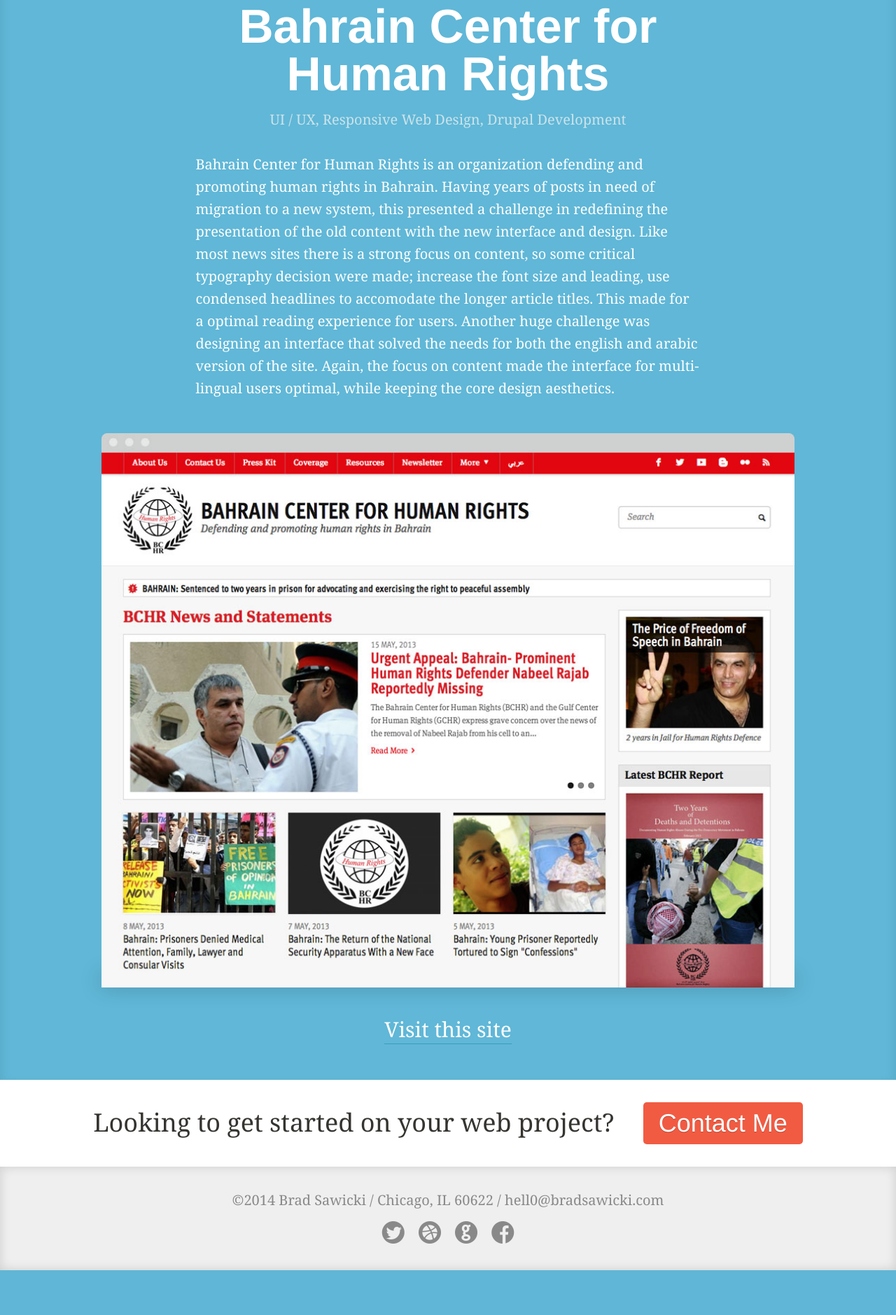
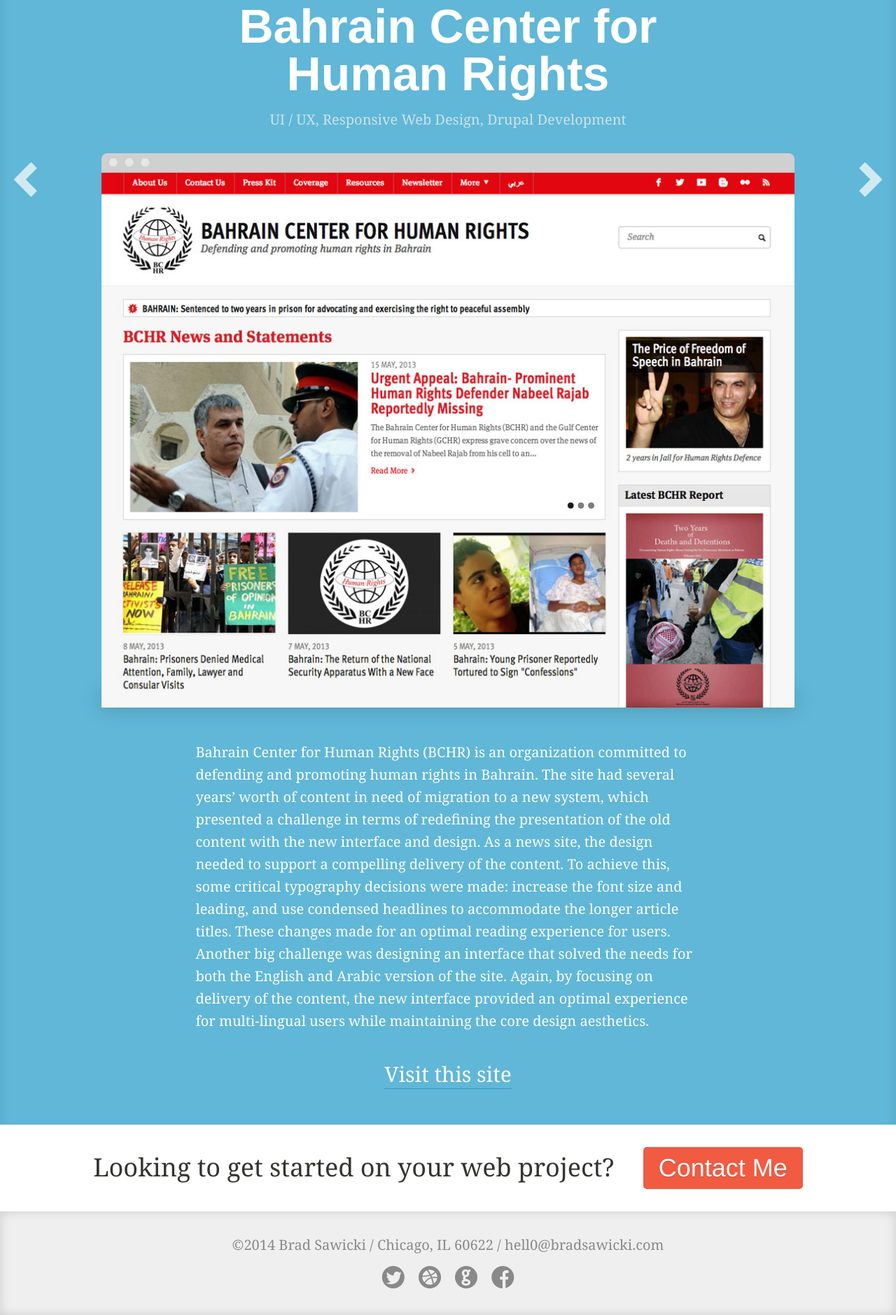
Before and after one commit to bradsawicki/portfolio, a PHP site: page /project/bahrain-center-human-rights/ in a window 1280 px wide. Shown: the part 143-2022 px from the top of the page at 70% size. Before the commit the page ends 1958 px from the top, so only its background shows below. Run offline with PHP 8.4, Linux system fonts and the light colour scheme; some libraries are stand-ins or nearby versions.

Commit message:
Move Project content below image / Add project nav arrows

```diff
--- a/css/styles.css
+++ b/css/styles.css
@@ -31,6 +31,7 @@ body {
 }
 
 .wrapper {
+    position: relative;
 	width: 92%;
 	max-width: 1200px;
 	margin: 0 auto;
@@ -47,14 +48,14 @@ body {
 	background: transparent;
 }
 
-.top {
+.main {
 	padding-top: 2.625em;
 	background: #60b7d7;
 	box-shadow: inset 0 0.5em 1em rgba(0,0,0,0.1);
 	color: #fff;
 }
 
-.main {
+.grid {
 	padding: 48px 0 32px;
 	background: #fff;
 }
@@ -386,6 +387,7 @@ input.error {
 }
 
 .thumbs p {
+    display: none;
 	color: #71716e;
 	font-size: 17px;
 	line-height: 1.2em
@@ -395,11 +397,7 @@ input.error {
     PROJECTS
 ========================================================**/
 
-.top .wrapper {
-    position: relative;
-}
-
-.top .title {
+.main .title {
     position: relative;
 	margin-bottom: 1em;
 	margin-bottom: 16px;
@@ -419,25 +417,25 @@ input.error {
 }
 */
 
-.bchr .top .title {
+.bchr .main .title {
     max-width: 800px;
     margin: 0 auto 16px;
 }
 
 
-.top .content {
+.main .content {
     max-width: 780px;
     margin: 0 auto 3em;
     padding: 0 2.5%;
 }
 
-.top .pic {
+.main .pic {
     position: relative;
     max-width: 990px;
 	margin: 0 auto 3em;
 }
 
-.top .pic:after {
+.main .pic:after {
     content: "";
     position: absolute;
     top: 98%;
@@ -448,12 +446,12 @@ input.error {
     box-shadow: 0 0 30px rgba(0, 0, 0, 0.35);
 }
 
-.project .top a {
+.visit a {
 	color: #fff;
 	border-bottom: 1px solid #3a9cbd;
 }
 
-.project .top a:hover {
+.visit a:hover {
 	border-color: #007397;
 }
 
@@ -473,6 +471,29 @@ input.error {
 .visit .btn {
     font-size: 1.25em;
     padding: 0.6em 1em 0.5em;
+}
+
+.project-nav .arrow {
+    display: block;
+    opacity: 0.7;
+    position: fixed;
+    top: 50%;
+    left: 20px;
+    width: 33px;
+    height: 50px;
+    margin-top: -25px;
+    background: url(/images/arrows.svg) no-repeat;
+    border: none;
+}
+
+.project-nav .arrow:hover {
+    opacity: 1;
+}
+
+.project-nav .next {
+    left: auto;
+    right: 20px;
+    background-position: -60px 0;
 }
 
 
@@ -507,7 +528,7 @@ input.error {
 .about .wrapper {
 	max-width: 570px;
 	margin: 2.625em auto;
-	padding: 0.5em 32px;
+	padding: 0.5em 32px 28px;
 	background: rgba(0,0,0,0.6);
 	border-radius: 3px;
 }
@@ -518,7 +539,12 @@ input.error {
 }
 
 .about p {
-	margin-bottom: 1em;
+	margin-bottom: 0;
+	text-indent: 40px;
+}
+
+.about p:first-of-type {
+    text-indent: 0;
 }
 
 
@@ -555,6 +581,11 @@ footer li {
 
 /** MEDIA QUERIES
 ========================================================****/
+
+@media all and (max-width: 1150px) {
+    .project-nav .arrow { left: 0; width: 40px; background-color: #3a9cbd; background-size: auto 65%; background-position: 8px 8px; }
+    .project-nav .next { left: auto; right: 0; background-position: -29px 8px; }
+}
 
 @media all and (max-width: 800px) {
 	.hero h2 { padding: 0 10%; line-height: 1.2em; }
--- a/index.php
+++ b/index.php
@@ -12,7 +12,7 @@
 		</div>
 	</section>
 
-	<section id="main" class="main">
+	<section id="grid" class="grid">
 		<div class="wrapper cf">
 			<ul class="thumbs">
 				<li><a href="/project/cappellos/">
--- a/project/bahrain-center-human-rights/index.php
+++ b/project/bahrain-center-human-rights/index.php
@@ -3,18 +3,20 @@
 <?php include $_SERVER['DOCUMENT_ROOT'].'/views/head.php'; ?>
 <?php include $_SERVER['DOCUMENT_ROOT'].'/views/header.php'; ?>
 
-	<section class="top">
+	<section class="main">
 		<div class="wrapper cf">
 
 			<h1 class="title">Bahrain Center for Human Rights</h1>
 			<p class="role">UI / UX, Responsive Web Design, Drupal Development</p>
+			<div class="pic"><img src="/images/pic-desktop-bchr.jpg" alt="Bahrain Rights" /></div>
 			<div class="content">
-				<p class="description">Bahrain Center for Human Rights is an organization defending and promoting human rights in Bahrain. Having years of posts in need of migration to a new system, this presented a challenge in redefining the presentation of the old content with the new interface and design. Like most news sites there is a strong focus on content, so some critical typography decision were made; increase the font size and leading, use condensed headlines to accomodate the longer article titles. This made for a optimal reading experience for users. Another huge challenge was designing an interface that solved the needs for both the english and arabic version of the site. Again, the focus on content made the interface for multi-lingual users optimal, while keeping the core design aesthetics.</p>
+				<p class="description">Bahrain Center for Human Rights (BCHR) is an organization committed to defending and promoting human rights in Bahrain. The site had several years’ worth of content in need of migration to a new system, which presented a challenge in terms of redefining the presentation of the old content with the new interface and design. As a news site, the design needed to support a compelling delivery of the content. To achieve this, some critical typography decisions were made: increase the font size and leading, and use condensed headlines to accommodate the longer article titles. These changes made for an optimal reading experience for users. Another big challenge was designing an interface that solved the needs for both the English and Arabic version of the site. Again, by focusing on delivery of the content, the new interface provided an optimal experience for multi-lingual users while maintaining the core design aesthetics.</p>
 			</div>
-			<div class="pic">
-			    <a href="http://bahrainrights.org" target="_blank"><img src="/images/pic-desktop-bchr.jpg" alt="Bahrain Rights" /></a>
-            </div>
 			<div class="visit"><a href="http://bahrainrights.org" target="_blank">Visit this site</a></div>
+			<div class="project-nav">
+			    <a href="" class="arrow prev"></a>
+			    <a href="" class="arrow next"></a>
+			</div>
 
 		</div>
 	</section>
```
Also changed, not shown: project/argos-law/index.php (+7 -3 lines), project/cappellos/index.php (+7 -3 lines), project/emprego-ligado/index.php (+7 -3 lines), project/fourkites/index.php (+7 -3 lines), project/gibson-shop/index.php (added, +25 -0 lines), project/the-everygirl/index.php (+7 -3 lines), images/arrows.svg (added), images/thumb-everygirl.png.
